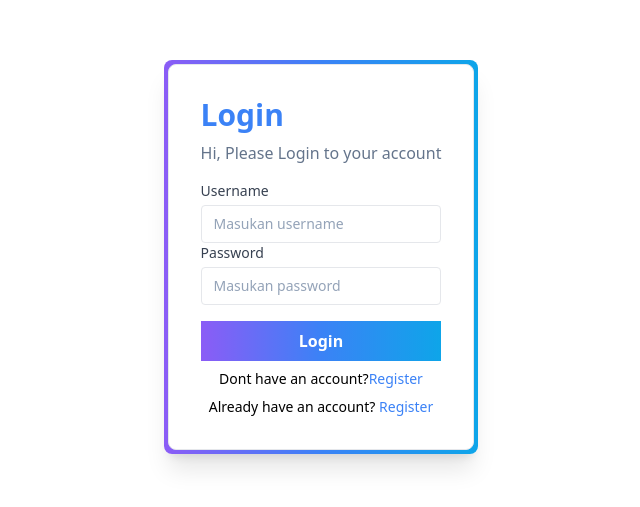
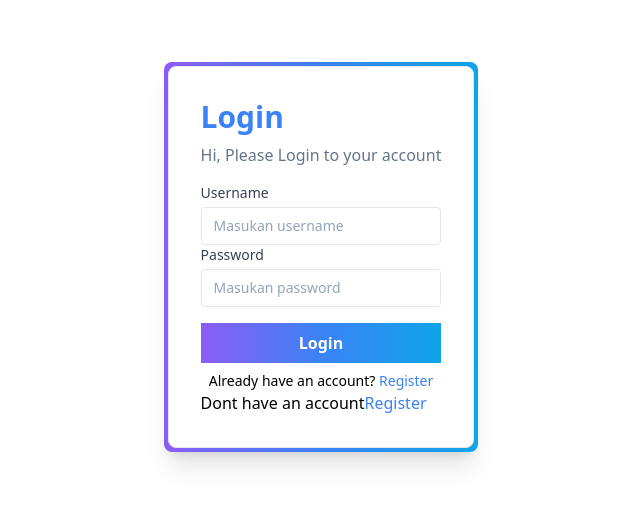
Before and after one commit to Imron-DE/belajar-nextjs-batch3, a Next.js app: page /login in a window 1280 px wide. Shown: the part 143-650 px from the top of the page, without its empty margins (319-959 px from the left). Built offline with nearby package versions, Linux system fonts and the light colour scheme.

Commit message:
conditional

```diff
--- a/src/components/organism/Login/index.js
+++ b/src/components/organism/Login/index.js
@@ -9,13 +9,6 @@ const Login = () => {
       <InputForm label="Username" name="username" type="text" placeholder="Masukan username" />
       <InputForm label="Password" name="password" type="password" placeholder="Masukan password" />
       <Button buttonClassname="bg-gradient-hover text-white w-full mt-4"> Login</Button>
-      <p className="text-sm text-center mt-2">
-        {" "}
-        Dont have an account?
-        <Link href="/register" className="text-blue-500 hover:text-blue-700">
-          Register
-        </Link>
-      </p>
     </form>
   );
 };
--- a/src/components/templates/AuthLayout/index.js
+++ b/src/components/templates/AuthLayout/index.js
@@ -29,7 +29,7 @@ const AuthLayout = ({ title, desc, children, type = "register" }) => {
           )}
 
           {/* Cara 2 */}
-          {/* <p classname="text-sm text-center mt-5">
+          <p classname="text-sm text-center mt-5">
             {" "}
             {type === "register" ? "Already have an account?" : "Dont have an account"}
             {type === "register " && (
@@ -42,7 +42,7 @@ const AuthLayout = ({ title, desc, children, type = "register" }) => {
                 Register
               </Link>
             )}
-          </p> */}
+          </p>
         </div>
       </div>
     </>
```
